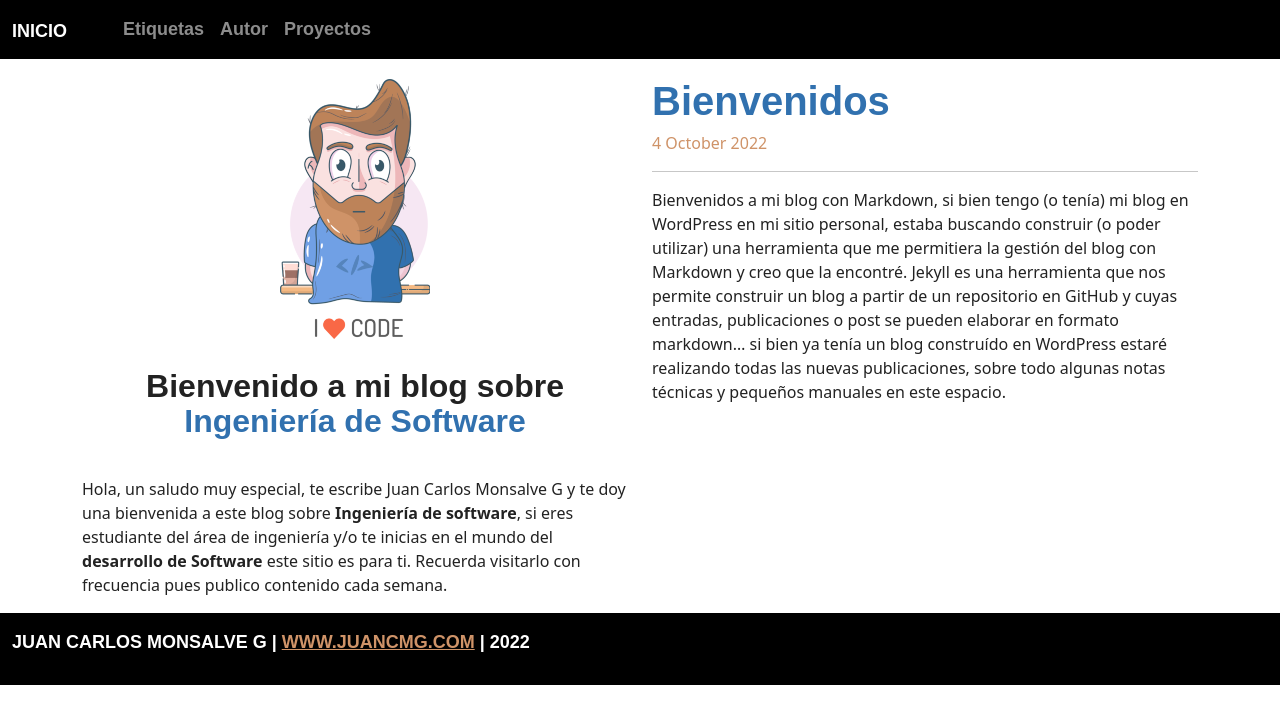
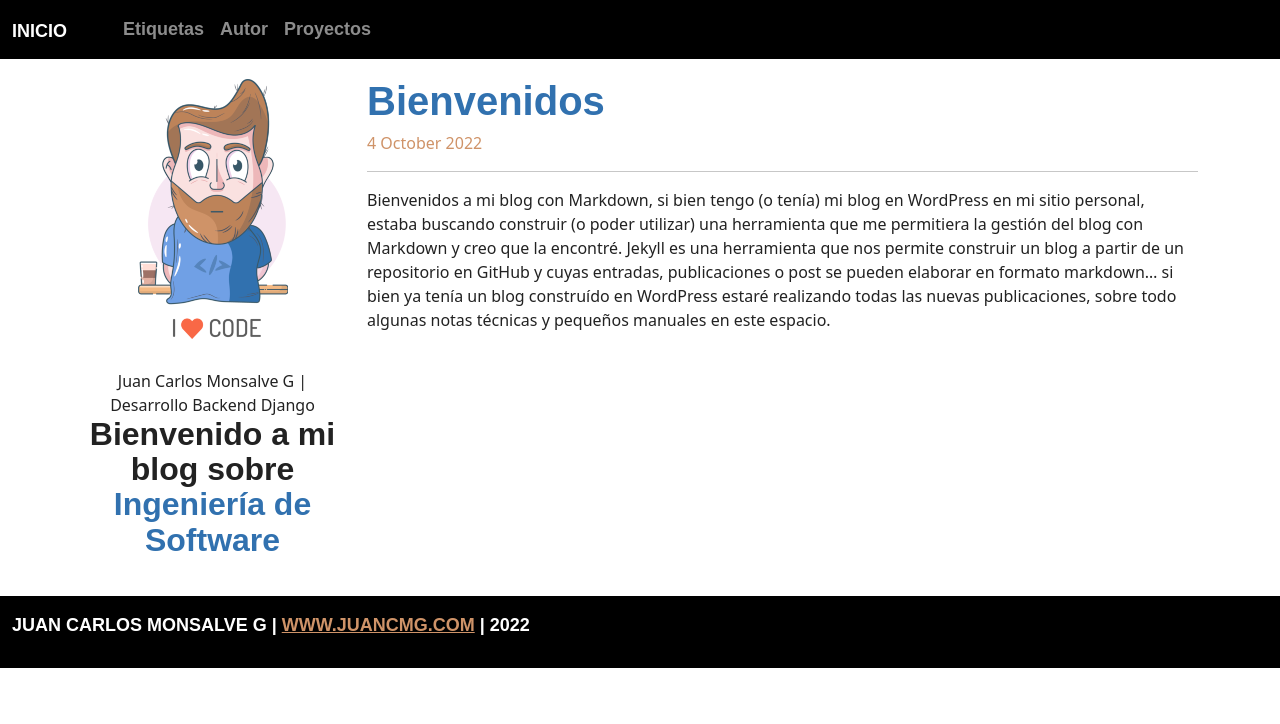
Before and after one commit to jcmonsalveg/jcmonsalveg.github.io, a Jekyll site: the page built from _posts/2022-10-04-Bienvenido-a-mi-blog.md, in a window 1280 px wide. Shown: the top 724 px of the page. Built offline with Jekyll 4.4.1, drawn with Linux system fonts in a browser that asks for light colours; some web fonts are replaced.

Commit message:
cambios en css @ media

```diff
--- /dev/null
+++ b/_includes/bienvenido-post.html
@@ -0,0 +1,3 @@
+<center><img src="/images/developer.png" alt="" class="icono-developer"></center>
+<center>Juan Carlos Monsalve G | Desarrollo Backend Django </center>
+    <h2 class ="bienvenido-developer"> Bienvenido a mi blog sobre <span class = "developer-ingenieria"> Ingeniería de Software </span> </h2>
--- a/_layouts/post.html
+++ b/_layouts/post.html
@@ -3,7 +3,7 @@
 <head>
     <meta charset="UTF-8">
     <meta http-equiv="X-UA-Compatible" content="IE=edge">
-    <meta name="viewport" content="width=device-width, initial-scale=1.0">
+    <meta name="viewport" content="width=device-width, scalable=no, initial-scale=1.0">
     <title>Juan Carlos Monsalve | {{ page.title }} </title>
     <link rel="stylesheet" href={{ "assets/css/bootstrap.css" | relative_url }}>
     <link rel="stylesheet" href={{ "assets/css/main.css" | relative_url }}>
@@ -19,8 +19,8 @@
 
         <div class="row">
 
-            <div class = "col-sm">
-                {% include bienvenido.html %}
+            <div class = "col-3">
+                {% include bienvenido-post.html %}
             </div>
 
             <div class = "col-sm">
--- a/assets/css/main.css
+++ b/assets/css/main.css
@@ -68,3 +68,15 @@ span{
 .post-date{
     color: #CF9368;
 }
+
+
+@media screen and (max-width: 540px) {
+    .col-3{
+        width: 100%;
+    }
+
+    .icono-developer{
+        width: 30%;
+        height: 30%;
+    }
+}
--- a/autor.html
+++ b/autor.html
@@ -19,7 +19,7 @@ order: 3
 
         <div class="row">
 
-    <div class = "col-4">
+    <div class = "col-3">
         <center><img src="/images/JuanC.jpg" alt="" class="foto"></center>
 
         <div class="bar-progress">
```
